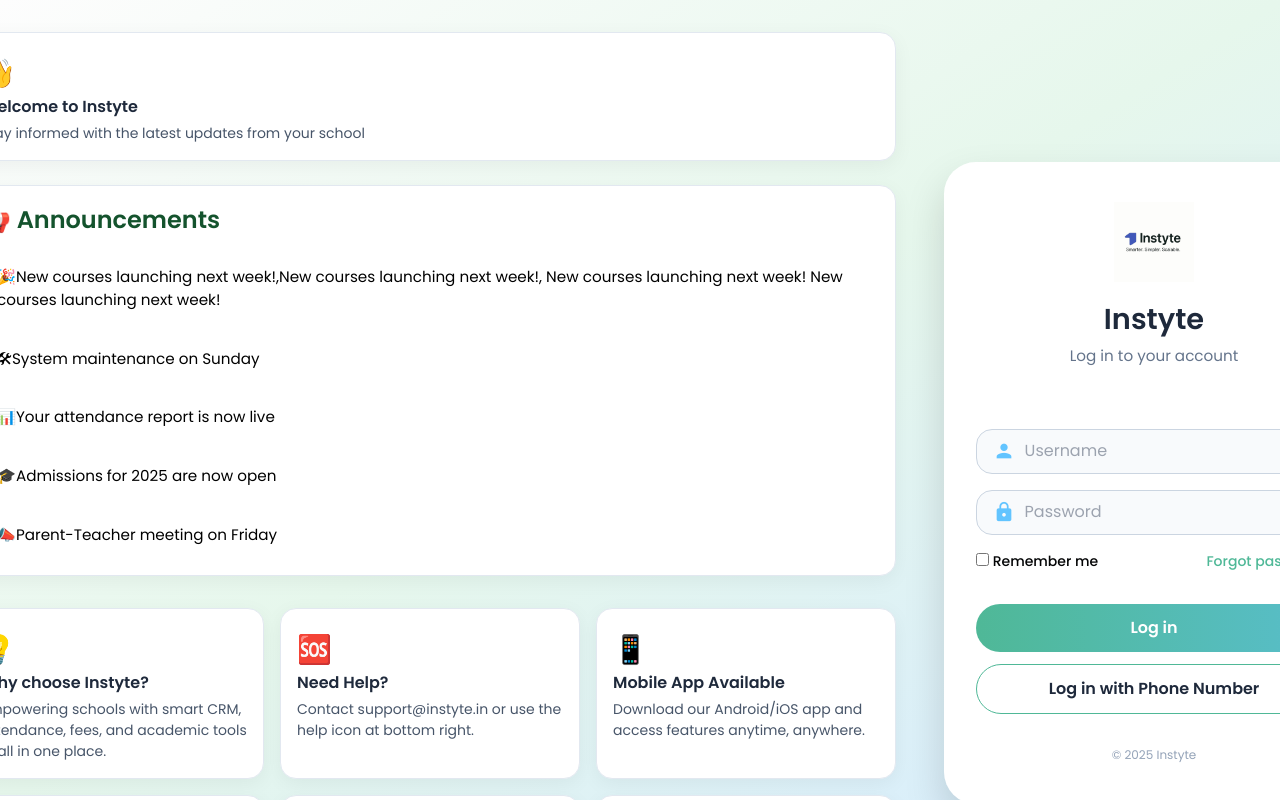
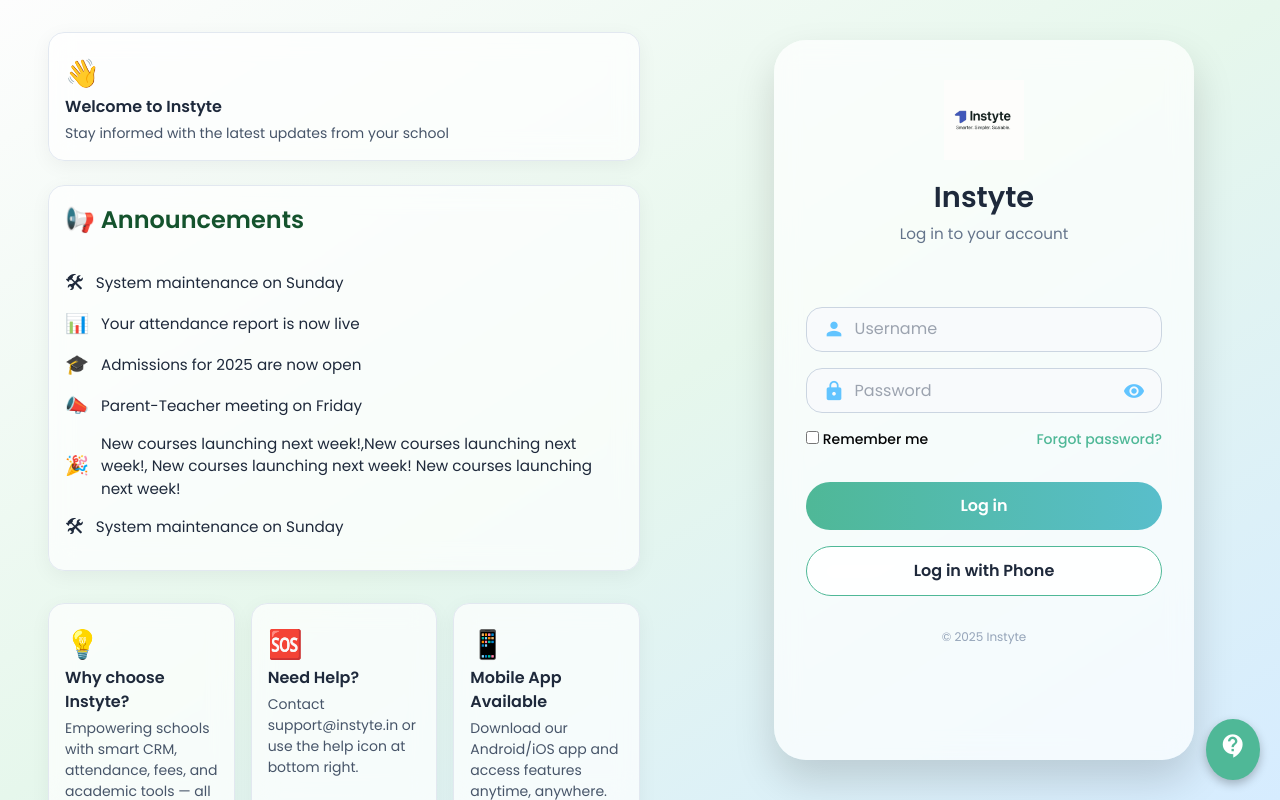
Before and after one commit to suri743/instyte-login, a React (Create React App) app in the folder instyte-login-frontend/: page / in a window 1280 px wide. Built offline with nearby package versions, Linux system fonts and the light colour scheme; no server answers.

Commit message:
Newly added announcememnts

```diff
--- a/instyte-login-frontend/src/components/AnnouncementsPanel.jsx
+++ b/instyte-login-frontend/src/components/AnnouncementsPanel.jsx
@@ -1,4 +1,3 @@
-// AnnouncementsPanel.jsx (Responsive Info Cards - Horizontal Layout)
 import React from 'react';
 import './LoginPage.css';
 
@@ -14,7 +13,9 @@
   const infoCards = [
     {
       title: 'Why choose Instyte?',
-      description: 'Empowering schools with smart CRM, attendance, fees, and academic tools — all in one place.',
+      description: 'Empowering schools with smart CRM, attendance, fees, and academic tools — all in one place.' +
+      'Empowering schools with smart CRM, attendance, fees, and academic tools — all in one place'
+      + 'Empowering schools with smart CRM, attendance, fees, and academic tools — all in one place',
       icon: '💡'
     },
     {
@@ -29,7 +30,8 @@
     },
     {
       title: 'Trusted by 500+ Schools',
-      description: 'Institutes across India trust Instyte for reliability, support and student growth.',
+      description: 'Empowering schools with smart CRM, attendance, fees, and academic tools — all in one place.' +
+      + 'Empowering schools with smart CRM, attendance, fees, and academic tools — all in one place',
       icon: '🏫'
     },
     {
@@ -39,7 +41,9 @@
     },
     {
       title: 'Seamless Onboarding',
-      description: 'Get started in minutes with guided setup, training, and personal onboarding support.',
+      description: 'Empowering schools with smart CRM, attendance, fees, and academic tools — all in one place.' +
+      'Empowering schools with smart CRM, attendance, fees, and academic tools — all in one place'
+      + 'Empowering schools with smart CRM, attendance, fees, and academic tools — all in one place',
       icon: '🚀'
     }
   ];
@@ -54,18 +58,20 @@
         </div>
       </div>
 
-      <div className="info-card" style={{ marginBottom: '1.5rem' }}>
+      <div className="info-card announcement-scroll-container" style={{ marginBottom: '1.5rem' }}>
   <div className="info-content">
     <h2 className="announcement-title">📢 Announcements</h2>
   </div>
-      <ul className="announcement-list">
-        {announcements.map((item, idx) => (
+  <div className="announcement-scroll-viewport">
+    <ul className="announcement-scroll-list">
+      {[...announcements, ...announcements].map((item, idx) => (
         <li key={idx} className="announcement-item">
           <span className="announcement-icon">{item.icon}</span>
           <span className="announcement-text">{item.text}</span>
         </li>
       ))}
     </ul>
+  </div>
 </div>
 
 
--- a/instyte-login-frontend/src/components/LoginCard.jsx
+++ b/instyte-login-frontend/src/components/LoginCard.jsx
@@ -8,6 +8,7 @@
   const [otpSent, setOtpSent] = useState(false);
   const [otp, setOtp] = useState('');
   const [error, setError] = useState('');
+  const [showPassword, setShowPassword] = useState(false);
 
   const validateFields = () => {
     if (usePhoneLogin) {
@@ -67,15 +68,22 @@
               />
             </div>
 
-            <div className="input-wrapper">
-              <span className="material-icons">lock</span>
-              <input
-                type="password"
+            <div className="input-wrapper password-wrapper">
+            <span className="material-icons">lock</span>
+            <input
+                type={showPassword ? "text" : "password"}
                 placeholder="Password"
                 value={password}
                 onChange={(e) => setPassword(e.target.value)}
-              />
-            </div>
+                />
+            <button
+                type="button"
+                className="eye-toggle"
+                onClick={() => setShowPassword((prev) => !prev)}>
+                <span className="material-icons">
+                  {showPassword ? "visibility_off" : "visibility"}</span>
+            </button>
+          </div>
 
             <div className="remember-forgot">
               <label>
@@ -98,7 +106,6 @@
                   setPhoneNumber(onlyNums);
                 }}/>
             </div>
-
             {otpSent && (
               <div className="input-wrapper">
                 <span className="material-icons">key</span>
@@ -113,13 +120,12 @@
           </>
         )}
 
-        <div className="submit-button">
-        <button type="submit" >
-          {usePhoneLogin ? (otpSent ? 'Verify & Login' : 'Send OTP') : 'Log in'}
-        </button></div>
+        <button className="submit-button" type="submit">
+            {usePhoneLogin ? (otpSent ? 'Verify & Login' : 'Send OTP') : 'Log in'}
+        </button>
       </form>
         <div>
-      <button className="submit-button alt-button"
+      <button className="alt-button"
         type="button"
 
         onClick={() => {
@@ -132,7 +138,7 @@
           setError('');
         }}
       >
-        {usePhoneLogin ? 'Log in with Username' : 'Log in with Phone Number'}
+        {usePhoneLogin ? 'Log in with Username' : 'Log in with Phone'}
       </button>
       </div>
 
--- a/instyte-login-frontend/src/components/LoginPage.css
+++ b/instyte-login-frontend/src/components/LoginPage.css
@@ -9,21 +9,42 @@
 }
 
 .login-page {
-  height: 100%;
+  height: 100vh;
   display: flex;
   justify-content: center;
   align-items: center;
 }
 
+.login-right {
+  flex: 1;
+  display: flex;
+  align-items: center;
+  justify-content: center;
+  height: 100%;
+}
+
+.login-left {
+  flex: 1;
+  display: flex;
+  align-items: flex-start;
+  justify-content: flex-start;
+  padding: 2rem 3rem 1rem 3rem;
+  height: 100%;
+}
+
 /* CARD */
 .login-card {
-  background: white;
+  width: 420px;
+  height: 720px;
+  max-width: none;
+  max-height: none;
+  background: rgba(255, 255, 255, 0.7);
   border-radius: 2rem;
   padding: 2.5rem 2rem;
   box-shadow: 0 20px 40px rgba(0, 0, 0, 0.15);
-  max-width: 420px;
-  width: 100%;
   text-align: center;
+  backdrop-filter: blur(12px);
+  flex-shrink: 0;
 }
 
 /* LOGO */
@@ -56,7 +77,6 @@
   padding-top: 2rem;
 }
 
-/* INPUT FIELD */
 .input-wrapper {
   display: flex;
   align-items: center;
@@ -75,7 +95,26 @@
   font-size: 1rem;
 }
 
-/* ICONS */
+.input-wrapper.password-wrapper {
+  position: relative;
+}
+
+.eye-toggle {
+  position: absolute;
+  right: 1rem;
+  top: 50%;
+  transform: translateY(-50%);
+  background: none;
+  border: none;
+  cursor: pointer;
+  color: #62c4ff;
+  padding: 0;
+  font-size: 22px;
+  display: flex;
+  align-items: center;
+  justify-content: center;
+}
+
 .material-icons {
   color: #62c4ff;
   font-size: 22px;
@@ -100,8 +139,8 @@
   text-decoration: underline;
 }
 
-/* LOGIN BUTTON */
-.submit-button {
+/* LOGIN BUTTONS */
+button.submit-button{
   margin-top: 1rem;
   padding: 0.75rem 1rem;
   width: 100%;
@@ -117,38 +156,45 @@
   transition: background-position 0.3s ease;
 }
 
-.submit-button:hover {
+button.submit-button:hover {
   background-position: right;
 }
 
-/* Smaller variant for popup Submit button */
-.submit-button.small-button {
+.button.submit-button.small-button {
   font-size: 0.875rem;
   padding: 0.5rem 1rem;
-  width: 100%; /* ensures full width like the input */
-  min-width: unset;
+  width: 100%;
   align-self: center;
   text-align: center;
+  display: flex;
   justify-content: center;
-  display: flex;
   align-items: center;
 }
 
-/* Add to LoginPage.css */
 .alt-button {
   margin-top: 0.75rem;
-  background: white;
   border: 1px solid #4fb897;
   color: #1e293b;
+  background: rgba(255, 255, 255, 0.7);
+  backdrop-filter: blur(12px);
   transition: all 0.3s ease;
+  margin-top: 1rem;
+  padding: 0.75rem 1rem;
+  width: 100%;
+  border-radius: 999px;
+  font-size: 1rem;
+  font-weight: 600;
+  cursor: pointer;
+  background-size: 200% 100%;
+  background-position: left;
+  transition: background-position 0.3s ease;
 }
 
 .alt-button:hover {
-  background: #f1f5f9;
-  border-color: #62c4ff;
+  border-color: #FF8A65;
+  background: rgba(255, 255, 255, 0.7);
   color: #1e293b;
 }
-
 
 /* FOOTER */
 .login-footer {
@@ -157,6 +203,18 @@
   color: #94a3b8;
 }
 
+/* ERROR */
+.login-error {
+  background: #ffe0e0;
+  color: #b91c1c;
+  font-size: 0.85rem;
+  padding: 0.75rem 1rem;
+  border-radius: 0.75rem;
+  margin-bottom: 1rem;
+  text-align: left;
+}
+
+/* CONTACT */
 .contact-icon {
   position: fixed;
   bottom: 20px;
@@ -175,7 +233,6 @@
   color: white;
 }
 
-/* CONTACT POPUP */
 .contact-popup {
   position: fixed;
   bottom: 80px;
@@ -222,35 +279,21 @@
 }
 
 .popup-form textarea {
-  min-height: 80px;
+  min-height: 200px;
+  min-width: 230px;
+  border-color: none;
+}
+.popup-form textarea:focus {
+  outline: none;
+  box-shadow: 0 0 0 2px rgba(79, 184, 151, 0.15); /* Soft glow */
 }
 
 @keyframes slideIn {
-  from {
-    transform: translateY(30px);
-    opacity: 0;
-  }
-  to {
-    transform: translateY(0);
-    opacity: 1;
-  }
+  from { transform: translateY(30px); opacity: 0; }
+  to { transform: translateY(0); opacity: 1; }
 }
 
-.gradient-header {
-  background: linear-gradient(to right, #4fb897, #62c4ff);
-  padding: 1rem;
-  border-radius: 1.25rem 1.25rem 0 0;
-  color: white;
-}
-
-.textarea-wrapper textarea {
-  flex: 1;
-  background: transparent;
-  font-size: 0.95rem;
-  font-family: 'Poppins', sans-serif;
-  resize: none;
-}
-
+/* TOAST */
 .success-toast {
   position: absolute;
   bottom: -50px;
@@ -271,39 +314,19 @@
   100% { opacity: 0; transform: translate(-50%, -10px); }
 }
 
-/* Add this to your LoginPage.css */
-.login-error {
-  background: #ffe0e0;
-  color: #b91c1c;
-  font-size: 0.85rem;
-  padding: 0.75rem 1rem;
-  border-radius: 0.75rem;
-  margin-bottom: 1rem;
-  text-align: left;
-}
-.login-right {
-  flex: 1;
-  display: flex;
-  align-items: center;
-  justify-content: center;
+/* ANNOUNCEMENT */
+.announcement-wrapper {
+  animation: slideInLeft 0.6s ease-out;
 }
 
-
-.login-left {
-  flex: 1;
-  display: flex;
-  align-items: flex-start;
-  justify-content: flex-start;
-  /* border-radius: 2rem; */
-  padding-left: 3rem;
-  padding-right: 3rem;
-  padding-top: 2rem;
-  height: inherit;
-}
-
-.announcement-wrapper {
-
+.announcement-scroll-container {
+  width: 100%;
+  padding: 1rem;
+  background: rgba(255, 255, 255, 0.7);
+  backdrop-filter: blur(12px);
+  border-radius: 1rem;
   animation: slideInLeft 0.6s ease-out;
+  overflow: hidden;
 }
 
 .announcement-title {
@@ -315,86 +338,95 @@
 
 .announcement-list {
   list-style: none;
-  padding-left: 0;
+  margin: 0;
+  padding: 0;
   display: flex;
   flex-direction: column;
   gap: 0.75rem;
+  animation: scrollUp 20s linear infinite;
 }
 
 .announcement-item {
-  /* background-color: #ecfdf5; */
-  /* color: #065f46; */
-  padding: 0.75rem 1rem;
-  /* border-left: 4px solid #10b981; */
-  border-radius: 0.25rem;
+  border-radius: 0.5rem;
   font-size: 0.95rem;
-  /* box-shadow: 0 1px 3px rgba(0,0,0,0.08); */
-  animation: fadeInUp 0.4s ease forwards;
-  opacity: 0;
-  width: 100%;
+  display: flex;
+  align-items: center;
+  gap: 0.75rem;
+  color: #1e293b;
+  background-color: transparent;
+  animation: fadeInUp 0.4s ease;
 }
 
-.announcement-item:nth-child(1) { animation-delay: 0.1s; }
-.announcement-item:nth-child(2) { animation-delay: 0.2s; }
-.announcement-item:nth-child(3) { animation-delay: 0.3s; }
-.announcement-item:nth-child(4) { animation-delay: 0.4s; }
-.announcement-item:nth-child(5) { animation-delay: 0.5s; }
+.announcement-icon {
+  font-size: 1.2rem;
+}
+.announcement-scroll-viewport {
+  max-height: 300px;
+  overflow: hidden;
+  position: relative;
+}
+
+.announcement-scroll-list {
+  list-style: none;
+  margin: 0;
+  padding: 0;
+  display: flex;
+  flex-direction: column;
+  gap: 0.75rem;
+  animation: scrollUp 20s linear infinite;
+}
+
+@keyframes scrollUp {
+  0%   { transform: translateY(0%); }
+  100% { transform: translateY(-50%); }
+}
+
+@keyframes scrollUp {
+  0% { transform: translateY(0%); }
+  100% { transform: translateY(-50%); }
+}
 
 @keyframes slideInLeft {
-  from {
-    transform: translateX(-30px);
-    opacity: 0;
-  }
-  to {
-    transform: translateX(0);
-    opacity: 1;
+  from { transform: translateX(-30px); opacity: 0; }
+  to { transform: translateX(0); opacity: 1; }
+}
+
+@keyframes fadeInUp {
+  from { transform: translateY(10px); opacity: 0; }
+  to { transform: translateY(0); opacity: 1; }
+}
+
+/* INFO CARDS */
+.info-cards {
+  margin-top: 2rem;
+  display: grid;
+  grid-template-columns: repeat(3, minmax(0, 1fr));
+  gap: 1rem;
+}
+
+@media (max-width: 1024px) {
+  .info-cards {
+    grid-template-columns: repeat(2, minmax(0, 1fr));
   }
 }
 
-@keyframes fadeInUp {
-  from {
-    transform: translateY(10px);
-    opacity: 0;
-  }
-  to {
-    transform: translateY(0);
-    opacity: 1;
+@media (max-width: 640px) {
+  .info-cards {
+    grid-template-columns: 1fr;
   }
 }
 
-/* Update CSS in LoginPage.css */
-.info-cards {
-  margin-top: 2rem;
-  display: flex;
-  flex-wrap: wrap;
-  gap: 1rem;
-  justify-content: flex-start;
-}
-
 .info-card {
-  flex: 0 1 48%; /* Each card takes ~half the width on larger screens */
   flex-direction: column;
-  background: #ffffff;
+  background: rgba(255, 255, 255, 0.7);
   border: 1px solid #e2e8f0;
   padding: 1rem;
   border-radius: 1rem;
   box-shadow: 0 5px 20px rgba(0, 0, 0, 0.05);
   display: flex;
   align-items: flex-start;
-}
-
-.in-info-cards {
-  margin-top: 2rem;
-  display: grid;
-  grid-template-columns: repeat(auto-fill, minmax(280px, 1fr));
-  gap: 1rem;
-
-}
-
-@media (max-width: 1024px) {
-  .info-card {
-    flex: 1 1 100%; /* Stacks vertically on tablets and smaller */
-  }
+  overflow: visible;
+  backdrop-filter: blur(12px);
 }
 
 .info-icon {
@@ -415,15 +447,3 @@
   color: #475569;
   margin: 0;
 }
-
-@media (max-width: 768px) {
-  .info-card {
-    flex: 1 1 100%;
-  }
-}
-.info-cards {
-  margin-top: 2rem;
-  display: grid;
-  grid-template-columns: 300px 300px 300px;
-  gap: 1rem;
-}
--- a/instyte-login-frontend/src/components/LoginPage.jsx
+++ b/instyte-login-frontend/src/components/LoginPage.jsx
@@ -2,12 +2,14 @@
 import './LoginPage.css';
 import LoginCard from './LoginCard';
 import AnnouncementsPanel from './AnnouncementsPanel';
+import ContactPopup from './ContactPopup';
 
 function LoginPage() {
   const [siteInfo, setSiteInfo] = useState({ title: 'Instyte', logoUrl: '/assets/logo.png' });
   const [email, setEmail] = useState('');
   const [password, setPassword] = useState('');
   const [rememberMe, setRememberMe] = useState(false);
+  const [showContactForm, setShowContactForm] = useState(false);
 
   useEffect(() => {
     async function fetchSiteInfo() {
@@ -62,6 +64,11 @@
           handleLogin={handleLogin}
         />
       </div>
+      <div className="contact-icon" onClick={() => setShowContactForm(true)}>
+        <span className="material-icons">contact_support</span>
+      </div>
+      {showContactForm && (<ContactPopup onClose={() => setShowContactForm(false)} />
+      )}
     </div>
   );
 }
```
Also changed, not shown: instyte-login-frontend/src/components/ContactPopup.jsx (+2 -5 lines). Lines whose indentation alone changed are shown as unchanged.
